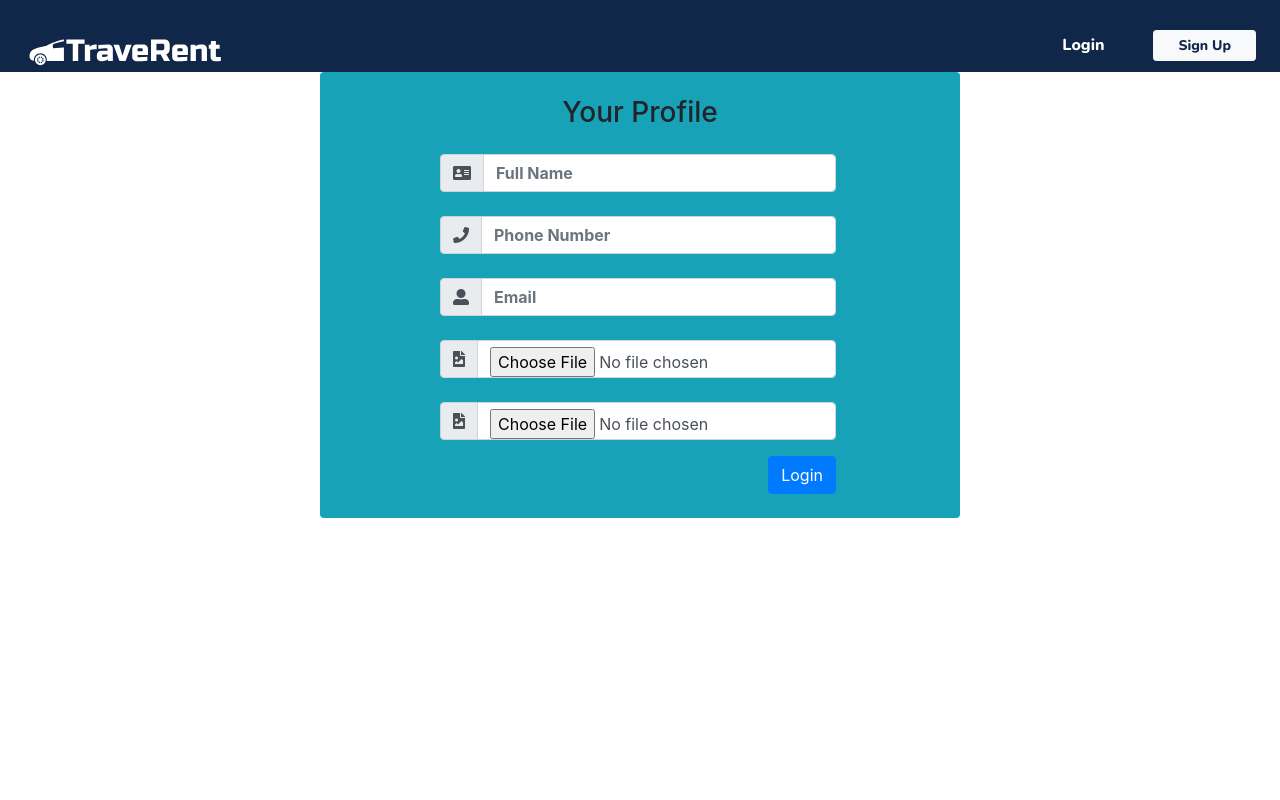
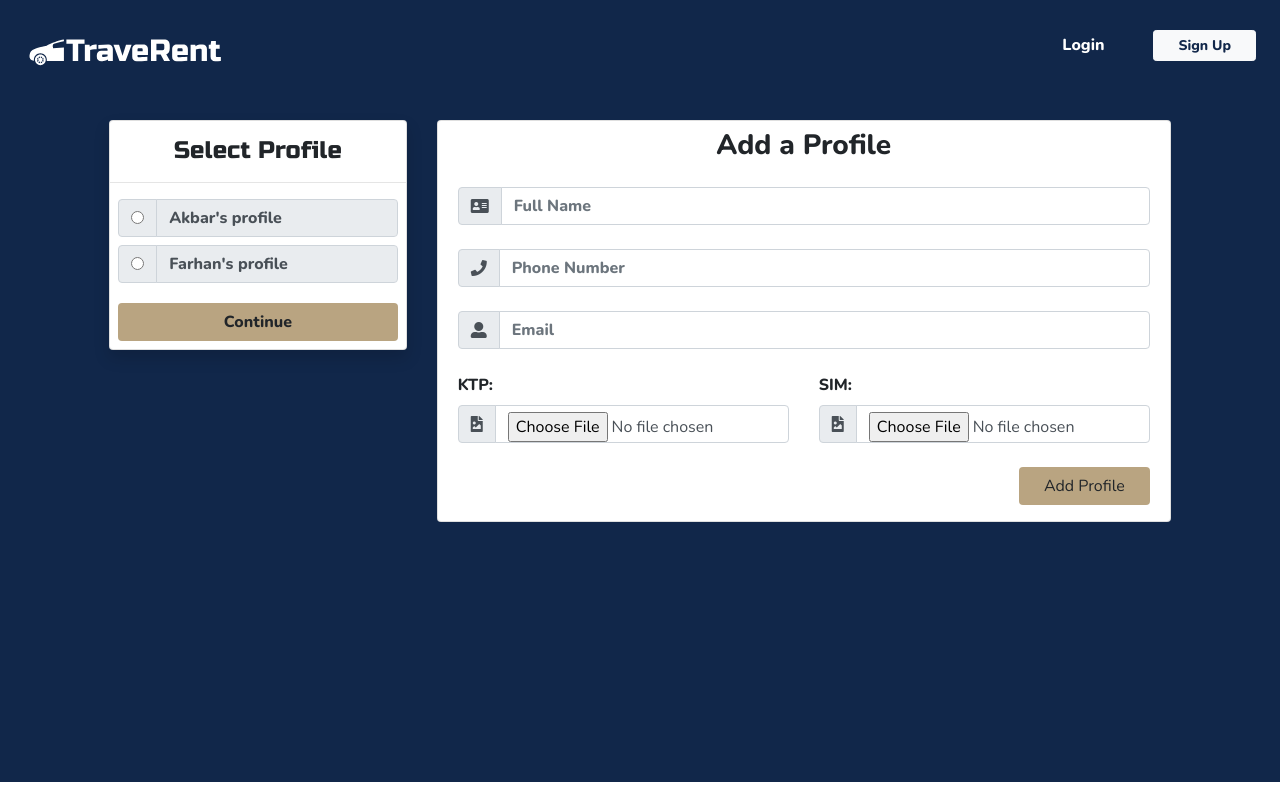
Before and after one commit to TraveRent/client, a React (Create React App) app: page /profile in a window 1280 px wide. Built offline with nearby package versions, Linux system fonts and the light colour scheme.

Commit message:
select profile page done

```diff
--- a/src/pages/LoginPage.jsx
+++ b/src/pages/LoginPage.jsx
@@ -161,7 +161,7 @@ export default function LoginPage() {
                     className="btn bg-gold mt-4 px-5 regbtn"
                     onClick={() => handleSubmitButton()}
                   >
-                    &nbsp;&nbsp;&nbsp;&nbsp;&nbsp;Register&nbsp;&nbsp;&nbsp;&nbsp;&nbsp;
+                    &nbsp;&nbsp;&nbsp;&nbsp;&nbsp;Login&nbsp;&nbsp;&nbsp;&nbsp;&nbsp;
                   </button>
                 </div>
               </div>
--- a/src/pages/SelectUserProfilePage.jsx
+++ b/src/pages/SelectUserProfilePage.jsx
@@ -1,81 +1,148 @@
 import React, { useState } from "react";
-import Swal from 'sweetalert2'
+import Swal from "sweetalert2";
 import axios from "../axios";
 
 export default function SelectUserProfilePage() {
-  const [profile, setProfile] = useState({ fullName: '', phoneNumber: '', email: '', imageKTP: '', imageSIM: '' })
+  const [profile, setProfile] = useState({
+    fullName: "",
+    phoneNumber: "",
+    email: "",
+    imageKTP: "",
+    imageSIM: "",
+  });
 
   const handleInput = (target, value) => {
-    switch(target) {
-      case 'fullName':
-        setProfile({ ...profile, fullName: value })
-        break
-      case 'phoneNumber':
-        setProfile({ ...profile, phoneNumber: value })
-        break
-      case 'email':
-        setProfile({ ...profile, email: value })
-        break
-      case 'imageKTP':
-        setProfile({ ...profile, imageKTP: value })
-        break
-      case 'imageSIM':
-        setProfile({ ...profile, imageSIM: value })
-        break
+    switch (target) {
+      case "fullName":
+        setProfile({ ...profile, fullName: value });
+        break;
+      case "phoneNumber":
+        setProfile({ ...profile, phoneNumber: value });
+        break;
+      case "email":
+        setProfile({ ...profile, email: value });
+        break;
+      case "imageKTP":
+        setProfile({ ...profile, imageKTP: value });
+        break;
+      case "imageSIM":
+        setProfile({ ...profile, imageSIM: value });
+        break;
       default:
-        setProfile(profile)
+        setProfile(profile);
     }
-  }
+  };
 
   const handleSubmitButton = async () => {
     try {
       // * check empty form
-      const errors = []
+      const errors = [];
       for (const form in profile) {
-        if(!profile[form]) errors.push(`${form[0].toUpperCase() + form.substring(1)}`)
+        if (!profile[form])
+          errors.push(`${form[0].toUpperCase() + form.substring(1)}`);
       }
 
-      if(errors.length > 0) {
+      if (errors.length > 0) {
         Swal.fire({
-          title: 'Oopss...',
-          text: `Forms ${errors.join(', ')} cannot be empty!`,
-          icon: 'error'
-        })
+          title: "Oopss...",
+          text: `Forms ${errors.join(", ")} cannot be empty!`,
+          icon: "error",
+        });
       } else {
         // * convert into FormData
-        const fd = new FormData()
+        const fd = new FormData();
         for (const key in profile) {
-          if(key === 'imageKTP' || key === 'imageSIM')
-            fd.append(key, profile[key][0])
-          fd.append(key, profile[key])
+          if (key === "imageKTP" || key === "imageSIM")
+            fd.append(key, profile[key][0]);
+          fd.append(key, profile[key]);
         }
 
         const data = await axios({
-          method: 'POST',
-          url: '/profiles',
+          method: "POST",
+          url: "/profiles",
           headers: {
-            access_token: localStorage.getItem('access_token')
+            access_token: localStorage.getItem("access_token"),
           },
-          data: fd
-        })
+          data: fd,
+        });
 
         console.log(data); // * Result
       }
-    } catch ({ response: { data: { message: errorMessage } } }) {
+    } catch ({
+      response: {
+        data: { message: errorMessage },
+      },
+    }) {
       // * Error from API Request to server
       Swal.fire({
-        title: 'Oops...',
-        icon: 'error',
-        text: errorMessage
-      })
+        title: "Oops...",
+        icon: "error",
+        text: errorMessage,
+      });
     }
-  }
+  };
 
   return (
-    <div className="d-flex justify-content-center">
-      <div className="w-50 bg-info rounded p-4">
-        <h3 className="text-center">Your Profile</h3>
-        <div className="w-75 ml-5 pl-5">
+    <>
+      <div className="body">
+        <div className="pt-5 row" style={{ minHeight: "88.7vh" }}>
+          <div className="col-1"></div>
+          <div className="col-3">
+            <div className="card shadow">
+              <div className="card-title russo-one pt-3 text-center">
+                <h4>Select Profile</h4>
+                <hr />
+                <div class="input-group mb-2 nunito px-2">
+                  <div class="input-group-prepend">
+                    <div class="input-group-text">
+                      <input
+                        type="radio"
+                        value="akbar"
+                        name="profile"
+                        aria-label="Radio button for following text input"
+                      />
+                    </div>
+                  </div>
+                  <input
+                    type="text"
+                    class="form-control"
+                    aria-label="Text input with radio button"
+                    disabled
+                    value="Akbar's profile"
+                  />
+                </div>
+                <div class="input-group mb-2 nunito px-2">
+                  <div class="input-group-prepend">
+                    <div class="input-group-text">
+                      <input
+                        type="radio"
+                        value="Farhan"
+                        name="profile"
+                        aria-label="Radio button for following text input"
+                      />
+                    </div>
+                  </div>
+                  <input
+                    type="text"
+                    class="form-control"
+                    aria-label="Text input with radio button"
+                    disabled
+                    value="Farhan's profile"
+                  />
+                </div>
+              </div>
+              <button className="btn bg-gold mb-2 nunito mx-2 regbtn">
+                Continue
+              </button>
+            </div>
+          </div>
+          <div className="col-7">
+            <div className="card nunito">
+              <div className="card-body py-2">
+                <div className="rounded">
+                  <h3 className="text-center">
+                    <strong>Add a Profile</strong>
+                  </h3>
                   <div class="input-group mb-2 mt-4">
                     <div class="input-group-prepend">
                       <div class="input-group-text">
@@ -89,7 +156,7 @@ export default function SelectUserProfilePage() {
                       placeholder="Full Name"
                       required
                       value={profile.fullName}
-              onChange={(e) => handleInput('fullName', e.target.value)}
+                      onChange={(e) => handleInput("fullName", e.target.value)}
                     />
                   </div>
                   <div class="input-group mb-2 mt-4">
@@ -105,10 +172,12 @@ export default function SelectUserProfilePage() {
                       placeholder="Phone Number"
                       required
                       value={profile.phoneNumber}
-              onChange={(e) => handleInput('phoneNumber', e.target.value)}
+                      onChange={(e) =>
+                        handleInput("phoneNumber", e.target.value)
+                      }
                     />
                   </div>
-          <div class="input-group mb-2 mt-4">
+                  <div class="input-group mb-4 mt-4">
                     <div class="input-group-prepend">
                       <div class="input-group-text">
                         <i className="fa fa-user-alt"></i>
@@ -121,10 +190,15 @@ export default function SelectUserProfilePage() {
                       placeholder="Email"
                       required
                       value={profile.email}
-              onChange={(e) => handleInput('email', e.target.value)}
+                      onChange={(e) => handleInput("email", e.target.value)}
                     />
                   </div>
-          <div class="input-group mb-2 mt-4">
+                  <div className="row">
+                    <div className="col-6">
+                      <label>
+                        <strong>KTP:</strong>
+                      </label>
+                      <div class="input-group mb-2">
                         <div class="input-group-prepend">
                           <div class="input-group-text">
                             <i className="fa fa-file-image"></i>
@@ -139,10 +213,17 @@ export default function SelectUserProfilePage() {
                           placeholder="Image KTP"
                           required
                           accept="image/*"
-              onChange={(e) => handleInput('imageKTP', e.target.files)}
+                          onChange={(e) =>
+                            handleInput("imageKTP", e.target.files)
+                          }
                         />
                       </div>
-          <div class="input-group mb-2 mt-4">
+                    </div>
+                    <div className="col-6">
+                      <label>
+                        <strong>SIM:</strong>
+                      </label>
+                      <div class="input-group mb-2">
                         <div class="input-group-prepend">
                           <div class="input-group-text">
                             <i className="fa fa-file-image"></i>
@@ -157,14 +238,27 @@ export default function SelectUserProfilePage() {
                           placeholder="Image SIM"
                           required
                           accept="image/*"
-              onChange={(e) => handleInput('imageSIM', e.target.files)}
+                          onChange={(e) =>
+                            handleInput("imageSIM", e.target.files)
+                          }
                         />
                       </div>
-          <div className="d-flex justify-content-end mt-3">
-            <button className="btn btn-primary" onClick={() => handleSubmitButton()}>Login</button>
+                    </div>
+                  </div>
+                  <div className="d-flex justify-content-end mt-3 mb-2">
+                    <button
+                      className="btn bg-gold px-4"
+                      onClick={() => handleSubmitButton()}
+                    >
+                      Add Profile
+                    </button>
                   </div>
                 </div>
               </div>
             </div>
+          </div>
+        </div>
+      </div>
+    </>
   );
 }
```
Also changed, not shown: 1 other file (tests, documents, lock files or other folders). Lines whose indentation alone changed are shown as unchanged.
